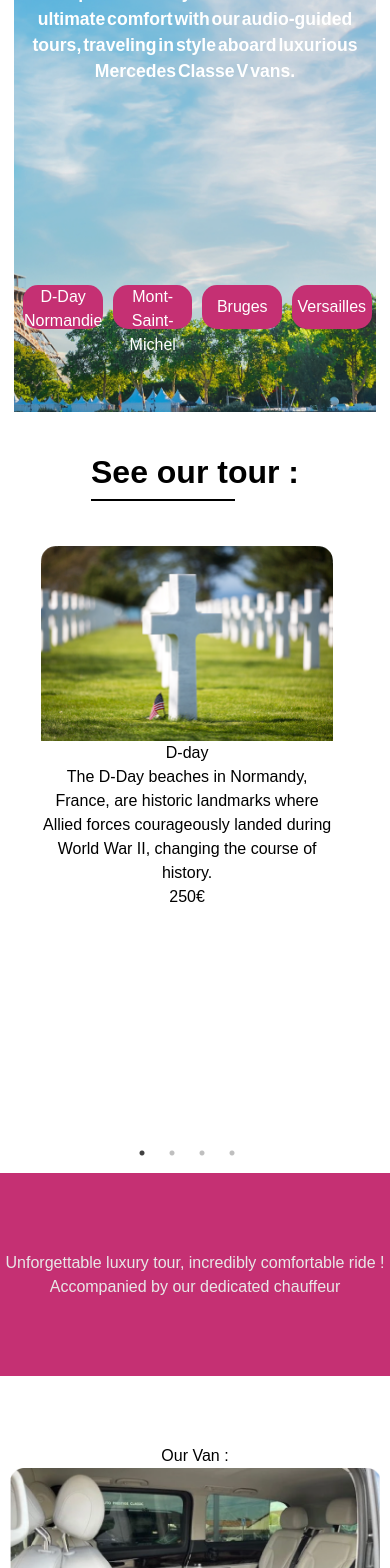
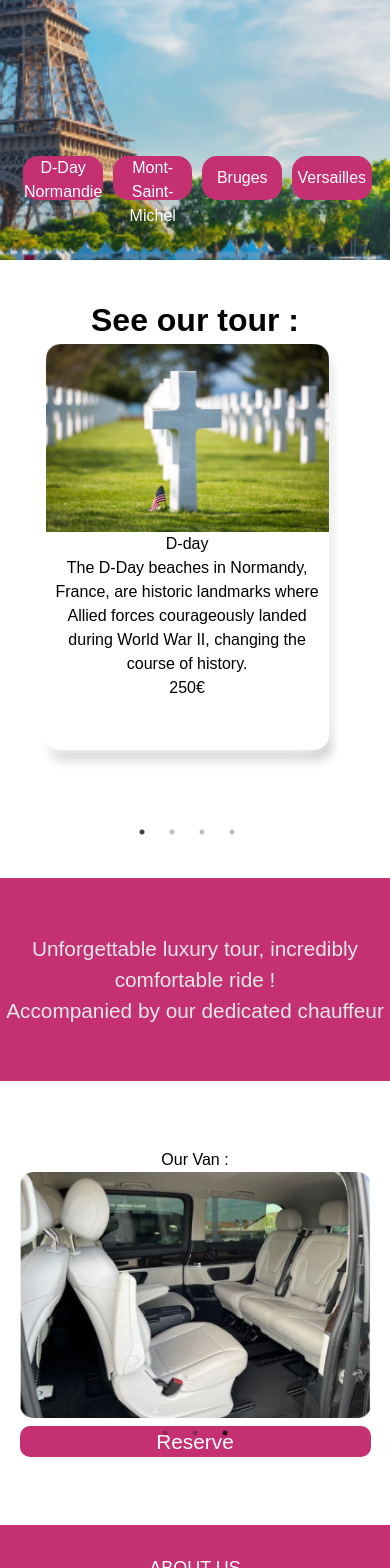
Before and after one commit to AdryanPro/parisTour, a React (Vite) app: page / in a window 390 px wide. Shown: the part 432-2000 px from the top of the page. Built offline with nearby package versions, Linux system fonts and the light colour scheme.

Commit message:
Improving the responsive of the Home page only small css change

```diff
--- a/src/css/Responsive/ResponsiveHome.css
+++ b/src/css/Responsive/ResponsiveHome.css
@@ -1,6 +1,11 @@
 @media screen and (max-width: 1000px) {
     .HeaderBg{
+        display: none;
+    }
+    .HeaderBgMobile{
         object-fit: cover;
+        margin-top: 3vh;
+        min-height: 79vh;
     }
     .H1Overlay{
     font-size: 2rem;
@@ -45,10 +50,14 @@
         text-align: center; /* Center the heading */
         padding: 20px;
     }
+    .h1SeeOurTours::after {
+        display: none;
+    }
     .Cards{
-        box-shadow: none;
-        padding-bottom: 3px;
-        /* margin-bottom: 0 !important; */
+        /* box-shadow: none; */
+        margin: 0;
+        padding: 0;
+        margin-bottom: 8vh;
     }
     .Cards:hover{
         box-shadow: none;
@@ -62,10 +71,33 @@
     .slick-prev, .slick-next {
         display: block; /* Ensure arrows are visible on small screens */
     }
+    /* Add gap between slides */
+    .slick-slide {
+        padding: 0 10px; /* Add space between cards */
+        box-sizing: border-box; /* Ensure padding doesn't break alignment */
+    }
 
+    /* Ensure all cards are properly aligned */
+    .slick-list {
+        margin: 0; /* Remove unnecessary margin */
+        overflow: hidden; /* Prevent overflow of adjacent cards */
+    }
+
+    /* Force each slide to take full width of the container */
+    .slick-slide > div {
+        width: 100%; /* Ensure card takes full width */
+        display: flex;
+        justify-content: center;
+    }
     .Cards img {
         width: 100%;
         height: auto;
+    }
+    .Section3{
+        margin-top: 3vh;
+    }
+    .Section3H1{
+        font-size: 1.3rem;
     }
     .VanPresentation{
         display: none;
@@ -76,11 +108,19 @@
         justify-content: center;
         align-items: center;
     }
+    .ImageSlide {
+        margin: 0 15px; /* Adds horizontal gap between slides */
+        display: flex;
+        justify-content: center;
+        align-items: center;
+    }
     .VanCarouselImg{
         min-width: 90vw;
     }
     .VanBtn{
-        margin-top: 6vh;
+        min-width: 90vw;
+        object-fit: contain;
+        border-radius: 10px; /* Optional: Adds some styling to the images */
     }
 }
 @media (min-width: 1001px) and (max-width: 1455px) {
@@ -120,4 +160,7 @@
         height: 0; /* Ensures it doesn't take up space */
         overflow: hidden;
     }
+    .HeaderBgMobile{
+        display: none;
+    }
   }
--- a/src/pages/Home.jsx
+++ b/src/pages/Home.jsx
@@ -1,5 +1,6 @@
 import React from 'react'
 import HeaderBg from '../assets/Images/homeImg.png'
+import HeaderBgMobile from '../assets/Images/homeImgMobile.png'
 import { Link } from 'react-router-dom'
 import '../css/HomeComponent.css'
 import '../css/Responsive/ResponsiveHome.css'
@@ -29,9 +30,12 @@ export default function Home() {
         },
       },
       {
-        breakpoint: 768, // Screen size below 768px
+        breakpoint: 768, // Below 768px
         settings: {
-          slidesToShow: 1,
+        slidesToShow: 1,
+        slidesToScroll: 1,
+        infinite: true,
+        dots: true,
         },
       },
     ],
@@ -53,6 +57,7 @@ export default function Home() {
     <div className='HomeWrapper'>
       <div className='Header'>
         <img src={HeaderBg} className='HeaderBg' alt="Header Bg where you can see the eiffle tower" />
+        <img src={HeaderBgMobile} className='HeaderBgMobile' alt="Header Bg where you can see the eiffle tower" />
         <h1 className='H1Overlay'>Paris Tours</h1>
         <p className='textOverlay'>
           Explore a variety of destinations in ultimate
```
Also changed, not shown: src/assets/Images/homeImgMobile.png (added).
